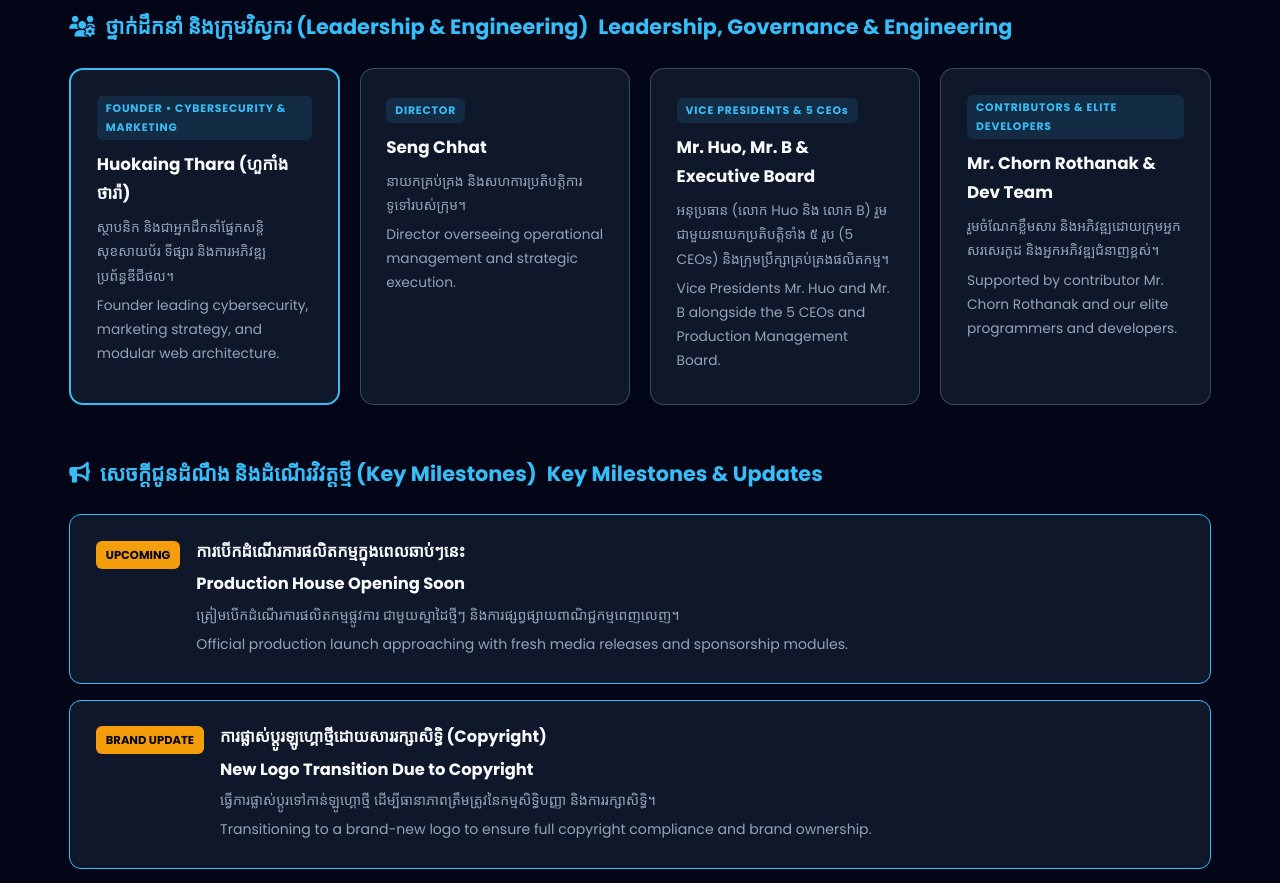
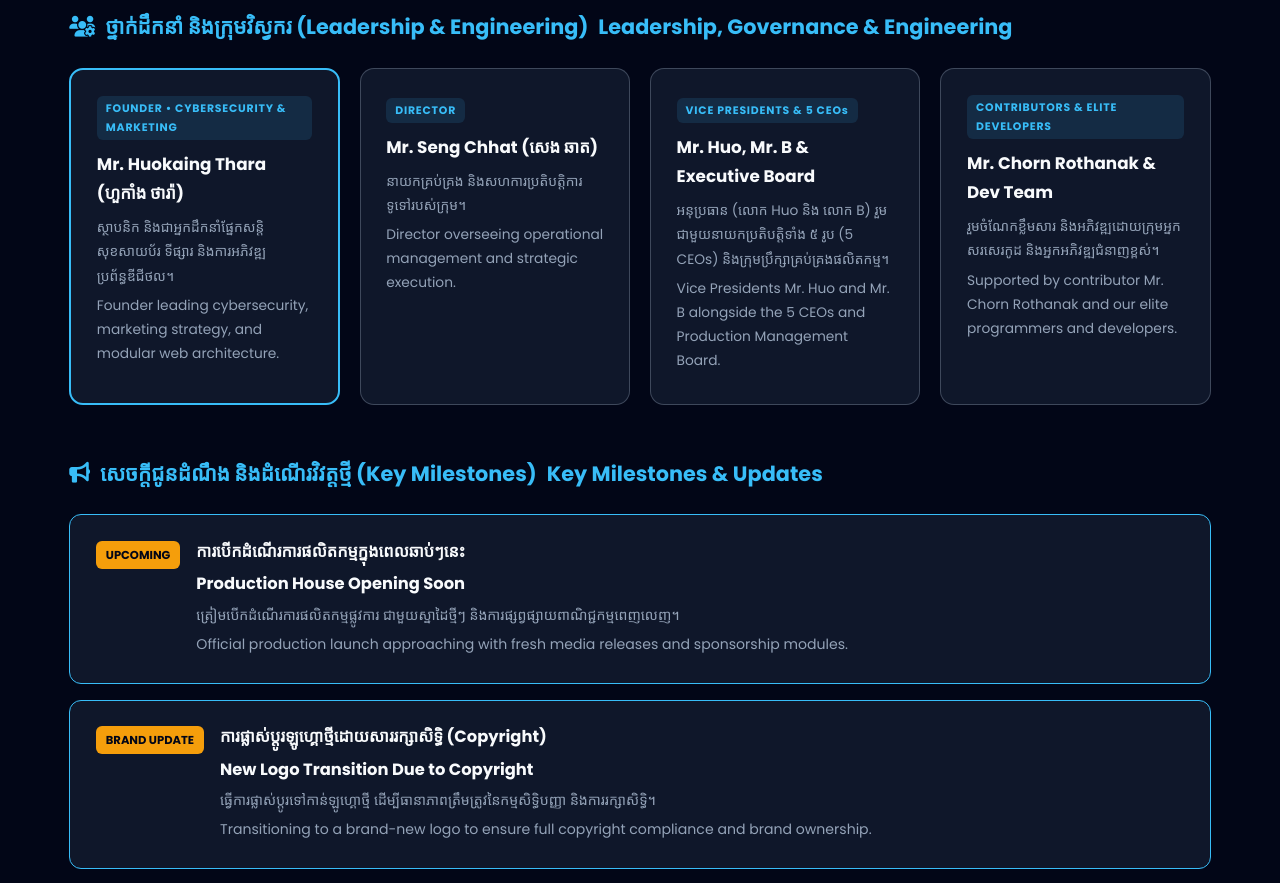
Before and after one commit to tharahuokaing/universe_huokaingthara_about_about_content, a plain HTML site: page index.html in a window 1280 px wide. Shown: the part 1120-2003 px from the top of the page. Drawn offline with Linux system fonts and the light colour scheme; a web font is replaced by a local one.

Commit message:
Update leader names to include titles

```diff
--- a/index.html
+++ b/index.html
@@ -112,14 +112,14 @@
             <div class="leadership-grid">
                 <div class="leader-card featured">
                     <span class="role-tag">FOUNDER • CYBERSECURITY & MARKETING</span>
-                    <h4>Huokaing Thara (ហួកាំង ថារ៉ា)</h4>
+                    <h4>Mr. Huokaing Thara (ហួកាំង ថារ៉ា)</h4>
                     <p class="km">ស្ថាបនិក និងជាអ្នកដឹកនាំផ្នែកសន្តិសុខសាយប័រ ទីផ្សារ និងការអភិវឌ្ឍប្រព័ន្ធឌីជីថល។</p>
                     <p class="en">Founder leading cybersecurity, marketing strategy, and modular web architecture.</p>
                 </div>
 
                 <div class="leader-card">
                     <span class="role-tag">DIRECTOR</span>
-                    <h4>Seng Chhat</h4>
+                    <h4>Mr. Seng Chhat (សេង ឆាត)</h4>
                     <p class="km">នាយកគ្រប់គ្រង និងសហការប្រតិបត្តិការទូទៅរបស់ក្រុម។</p>
                     <p class="en">Director overseeing operational management and strategic execution.</p>
                 </div>
```
